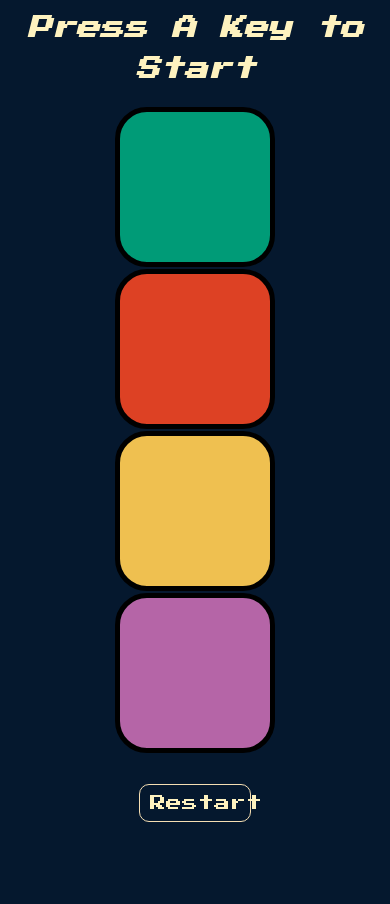
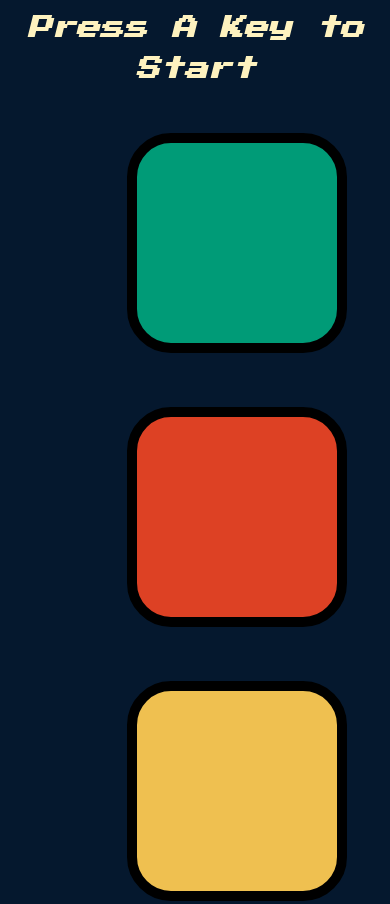
Before and after one commit to BrijeshDholakiya/simongame, a plain HTML site: page index.html in a window 390 px wide. Shown: the top 904 px of the page. Before the commit the page ends 850 px from the top, so only its background shows below. Drawn offline with nearby package versions, Linux system fonts and the light colour scheme.

Commit message:
Add initial files for simon game.

```diff
--- a/styles.css
+++ b/styles.css
@@ -88,12 +88,6 @@ body {
 /* Media Query section */
 
 @media (max-width:1200px) {
-  .btn {
-    margin: -1px;
-    height: 140px;
-    width: 140px;
-    border: 5px solid black;
-  }
   #level-title {
     font-size: 2.0rem;
     margin:  5%;
@@ -112,18 +106,6 @@ body {
 }
 
   @media only screen and (max-width:620px) {
-    .btn {
-      height: 150px;
-      width: 150px;
-      margin: -1px;
-      border: 5px solid black;
-    }
-
-    /* .row{
-      display: block;
-      width: 100%;
-      margin: auto;
-    } */
 
     #level-title {
       font-size: 1.5rem;
```
